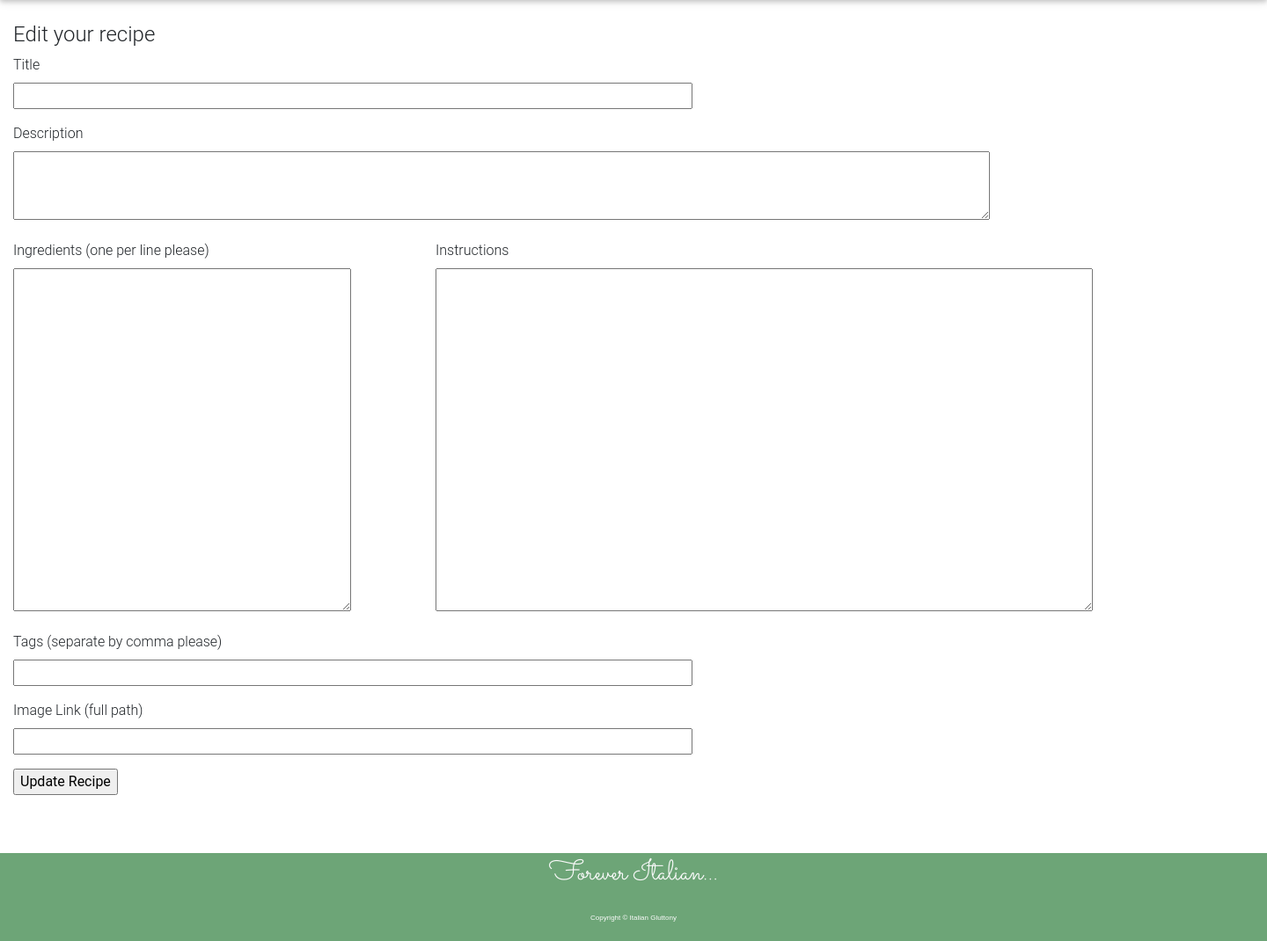
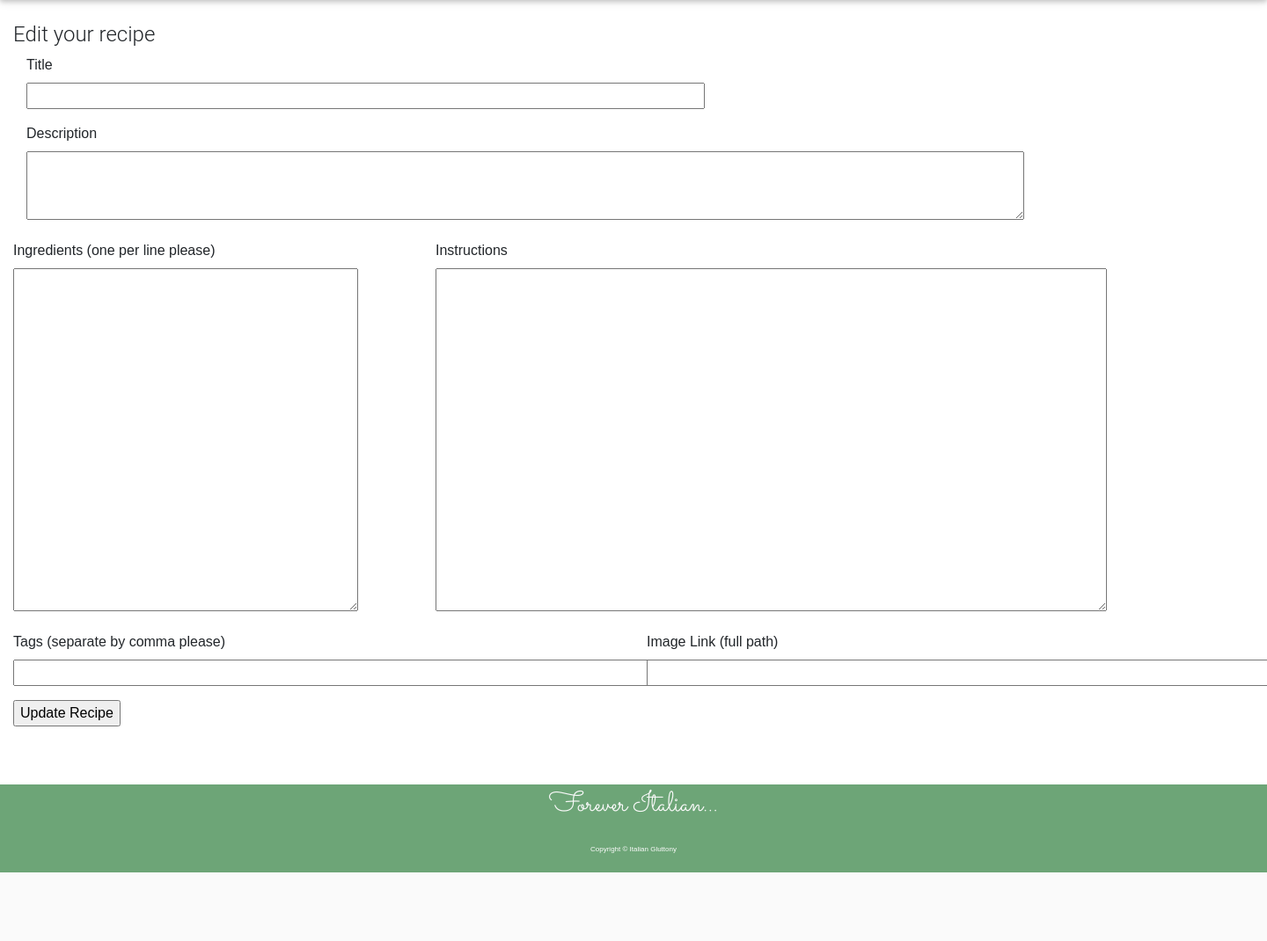
Before and after one commit to Vicky185/italianrecipe-app, a Flask app: template templates/edit_recipe.html in a window 1440 px wide; the page is wider, and only the part inside the window is pictured. Shown: the part 254-1324 px from the top of that part at 88% size. After the commit the page ends 1246 px from the top of that part, so only its background shows below. Run offline with Flask 2, Linux system fonts and the light colour scheme; the template is opened without the code that fills it: values that come from a table or form of the project are taken from there, others are empty; some libraries are stand-ins or nearby versions.

```diff
--- a/static/css/style.css
+++ b/static/css/style.css
@@ -9,6 +9,11 @@ beige - #e8e1ce
 */
 
 /*--------------------------------------------------------------- General Styles */
+
+p {
+    font-family: 'Raleway: 400', sans-serif;
+    font-size: 16px;
+}
 
 .general-text {
     font-family: 'Raleway: 400', sans-serif;
@@ -119,6 +124,7 @@ p.jumbo-heading {
 
 .card {
     display: inline-block;
+    margin: 15px;
 }
 
 .card.img{
@@ -172,6 +178,11 @@ p.jumbo-heading {
     border: 1px;
     border-radius: 15px;
 }
+
+.ingredients-list{
+
+}
+
 
 .edit-button{
     display: inline-block;
--- a/templates/edit_recipe.html
+++ b/templates/edit_recipe.html
@@ -4,24 +4,28 @@
 
 <h4> Edit your recipe</h4>
 
-<div class="row">
+<div class="row general-text">
 
     <form action="{{url_for('edit_recipe', recipe_id=recipe.id)}}" method="POST" class="col-12">
         {{ form.csrf_token }}
+        <div class="col-12">
         <p>
             {{ form.title.label }}<br> {{ form.title(size=80) }}<br>
             {% for error in form.title.errors %}
             <span style="color: red;">{{ error }}</span>
             {% endfor %}
         </p>
+        </div>
+        <div class="col-12">
         <p>
             {{ form.description.label }}<br> {{ form.description(cols="120", rows="3") }}<br>
             {% for error in form.description.errors %}
             <span style="color: red;">{{ error }}</span>
             {% endfor %}
         </p>
+        </div>
         <div class="row">
-            <div class="col-4">
+            <div class="col-lg-4 col-md-12">
                 <p>
                     {{ form.ingredients.label }}<br> {{ form.ingredients(cols="40", rows="16") }}
                     {% for error in form.ingredients.errors %}
@@ -29,7 +33,7 @@
                     {% endfor %}
                 </p>
             </div>
-            <div class="col-8">
+            <div class="col-lg-8 col-md-12">
                 <p>
                     {{ form.method.label }}<br> {{ form.method(cols="80", rows="16") }} <br>
                     {% for error in form.method.errors %}
@@ -38,18 +42,24 @@
                 </p>
             </div>
         </div>
+        <div class="row">
+        <div class="col-lg-6 col-md-12">
         <p>
             {{ form.tags.label }}<br> {{ form.tags(size=80) }}<br>
             {% for error in form.tags.errors %}
             <span style="color: red;">{{ error }}</span>
             {% endfor %}
         </p>
+        </div>
+        <div class="col-lg-6 col-md-12">
         <p>
             {{ form.image.label }}<br> {{ form.image(size=80) }}<br>
             {% for error in form.image.errors %}
             <span style="color: red;">{{ error }}</span>
             {% endfor %}
         </p>
+        </div>
+        </div>
         <p>{{ form.submit() }}</p>
     </form>
 </div>
--- a/templates/get_all_recipes.html
+++ b/templates/get_all_recipes.html
@@ -4,7 +4,7 @@
 <!-- all recipes when coming in from the nav  -->
 <div class="row">
 	{% for recipe in recipes %}
-	<div class="col-lg-3 col-md-6 col-sm-4">
+	<div class="col-12">
 		<div class="card" style="width: 25em;">
 			<img src="{{recipe.image}}" class="card-img-top" alt="recipeimg">
 			<div class="card-body">
--- a/templates/index.html
+++ b/templates/index.html
@@ -17,7 +17,7 @@
     <div class="col-lg-12 general-text">
         <form class="form-inline d-flex justify-content-center md-form form-sm mt-0" action="{{url_for('search')}}">
             <i class="material-icons">search</i>
-            <input class="form-control form-control-sm ml-3 w-75" type="text" placeholder="Enter keywords to search  delicious Italian recipes!" name="query" />
+            <input class="form-control form-control-sm ml-3 w-75" type="text" placeholder="Enter keywords to search delicious Italian recipes!" name="query" />
             <div>
                 <button class="btn btn-light" type="submit" name="action">Search</button>
             </div>
@@ -26,7 +26,7 @@
 </div>
 
 <!-- Cards for home page recipe snippets -->
-<div class="container-md">
+<div class="container-fluid">
     {% for recipe in recipes %}
         <div class="card card-spacing-styles">
             <div class="card-img-top">
```
Also changed, not shown: templates/one_recipe.html (+8 -6 lines).
